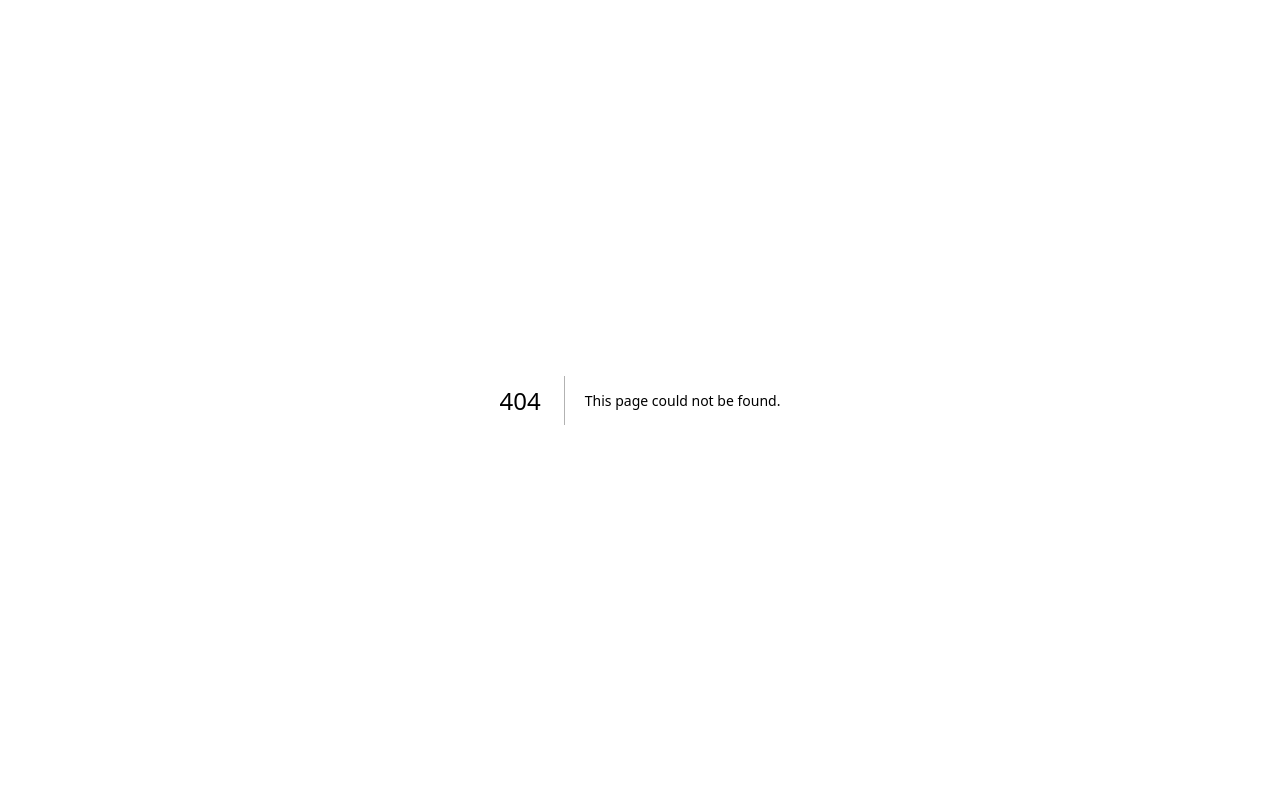
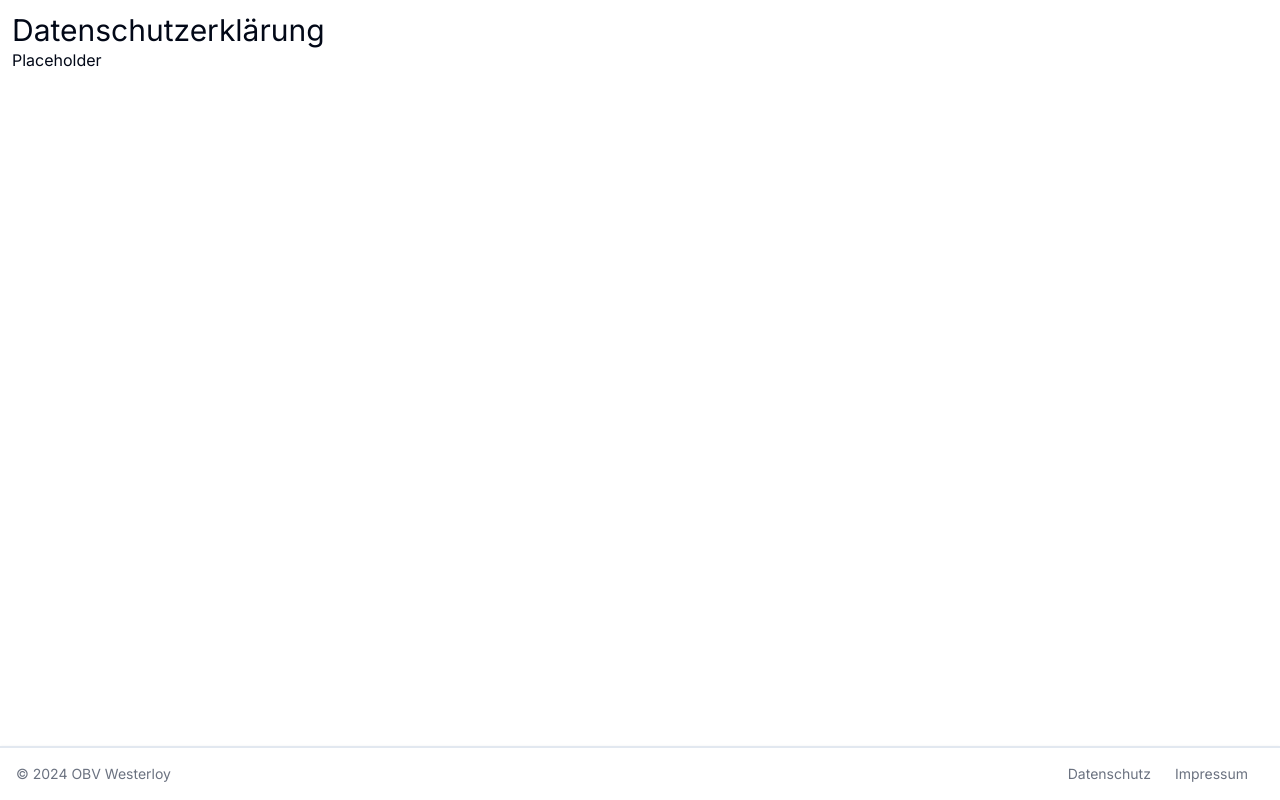
Before and after one commit to Pudl0/westerloy, a Next.js app: page /legal/data-protection in a window 1280 px wide. Before the commit this address had no page. Built offline with nearby package versions, Linux system fonts and the light colour scheme.

Commit message:
Added footer and connected legals

```diff
--- a/src/app/layout.tsx
+++ b/src/app/layout.tsx
@@ -3,9 +3,11 @@ import type { Metadata } from 'next';
 import { Inter } from 'next/font/google';
 import '@fortawesome/fontawesome-svg-core/styles.css';
 import { config } from '@fortawesome/fontawesome-svg-core';
+import Footer from '../components/ui/footer';
 config.autoAddCss = false;
 
 const inter = Inter({ subsets: ['latin'] });
+inter.className +=  ' mb-10';
 
 export const metadata: Metadata = {
   title: 'Westerloy',
@@ -15,7 +17,10 @@ export const metadata: Metadata = {
 export default function RootLayout({ children }: { children: React.ReactNode }) {
   return (
     <html lang="en">
-      <body className={inter.className}>{children}</body>
+      <body className={inter.className}>
+        {children}
+        <Footer></Footer>
+      </body>
     </html>
   );
 }
--- /dev/null
+++ b/src/app/legal/data-protection/page.tsx
@@ -0,0 +1,8 @@
+export default function DataProtection() {
+    return(
+        <div className='p-3'>
+            <p className='text-3xl'>Datenschutzerklärung</p>
+            <p>Placeholder</p>
+        </div>
+    );
+}
--- /dev/null
+++ b/src/app/legal/legal-notice/page.tsx
@@ -0,0 +1,8 @@
+export default function LegalNotice() {
+    return(
+        <div className='p-3'>
+            <p className='text-3xl'>Impressum</p>
+            <p>Placeholder</p>
+        </div>
+    );
+}
--- /dev/null
+++ b/src/components/ui/footer.tsx
@@ -0,0 +1,24 @@
+import Link from 'next/link';
+
+export default function Footer() {
+    const currentYear = new Date().getFullYear();
+    return(
+        <footer className="fixed bottom-0 w-full bg-white shadow md:flex md:items-center md:justify-between mt-12 p-1 md:p-3 flex items-center justify-between lg:flex lg:p-4 dark:bg-gray-800 border-t-2">
+            <span className="text-sm text-gray-500 text-center dark:text-gray-400">
+                &copy; {currentYear} <a>OBV Westerloy</a>
+            </span>
+            <ul className="flex flex-row lg:pr-3 items-center text-sm text-gray-500 dark:text-gray-400 pl-4">
+                <li>
+                    <Link className="hover:underline mr-4 md:mr-6" href='/legal/data-protection'>
+                        Datenschutz
+                    </Link>
+                </li>
+                <li>
+                    <Link className="hover:underline mr-1" href='/legal/legal-notice'>
+                        Impressum
+                    </Link>
+                </li>
+            </ul>
+        </footer>
+    );
+}
```
